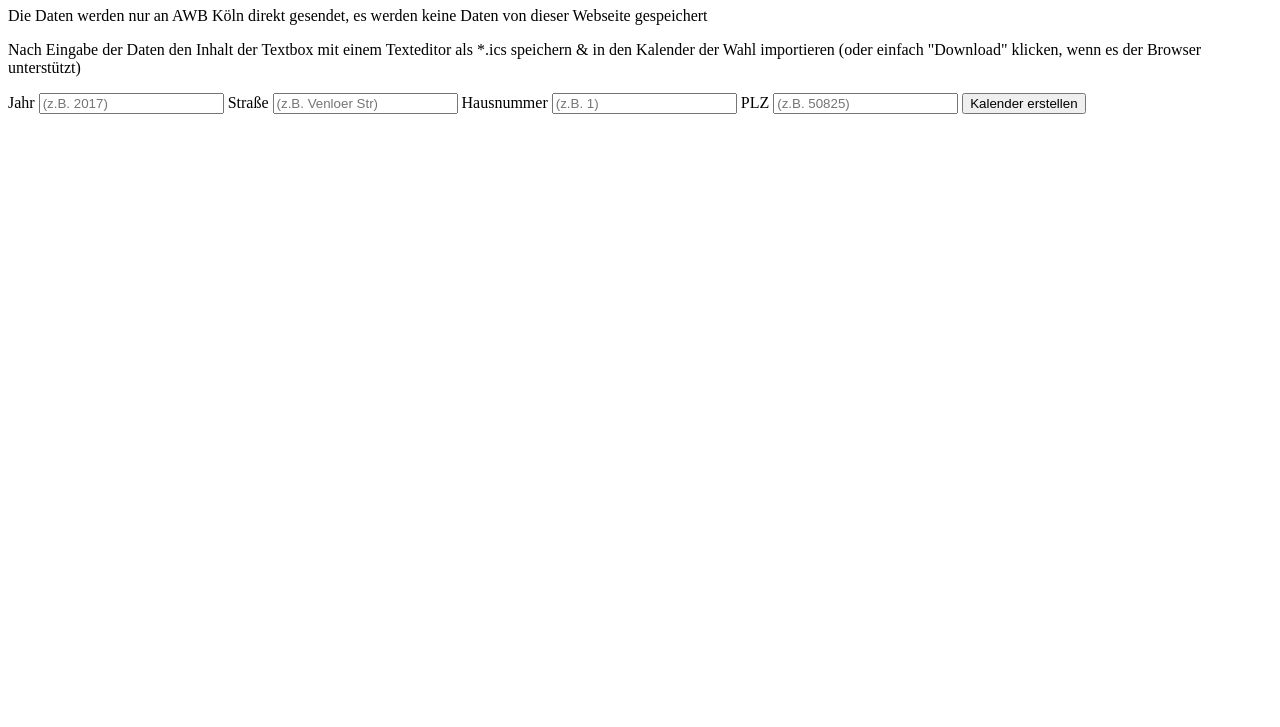
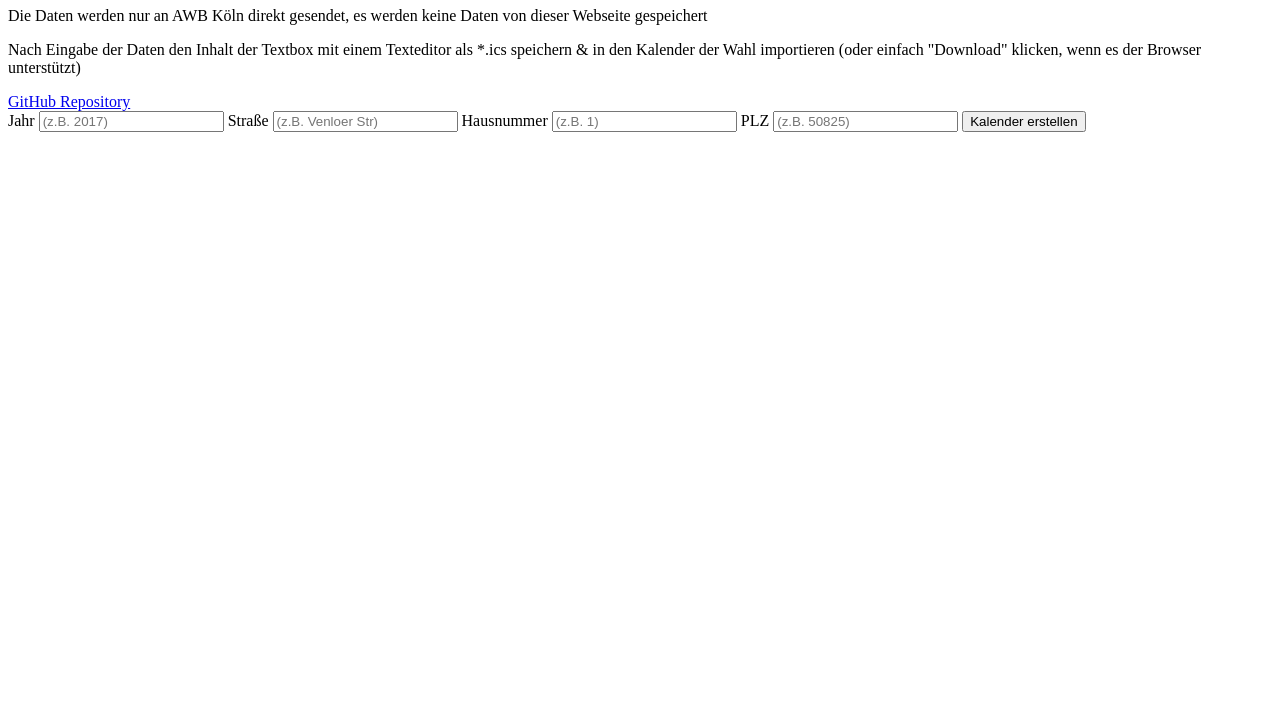
Before and after one commit to asciidisco/awb2ics, a plain HTML site: page index.html in a window 1280 px wide. Shown: the part 73-800 px from the top of the page. Drawn offline with Linux system fonts and the light colour scheme.

Commit message:
feat(page): Adds gh-pages

```diff
--- a/index.html
+++ b/index.html
@@ -11,6 +11,7 @@
         <h1>AWB Köln Abfuhrkalender ICS Data Generator</h1>
         <p>Die Daten werden nur an AWB Köln direkt gesendet, es werden keine Daten von dieser Webseite gespeichert</p>
         <p>Nach Eingabe der Daten den Inhalt der Textbox mit einem Texteditor als *.ics speichern &amp; in den Kalender der Wahl importieren (oder einfach "Download" klicken, wenn es der Browser unterstützt)</p>
+        <a href="https://github.com/asciidisco/awb2ics">GitHub Repository</a>
         <form>
             <label for="year">Jahr</label>
             <input type="text" id="year" name="year" maxlength="4" value="" placeholder="(z.B. 2017)"/>
```
